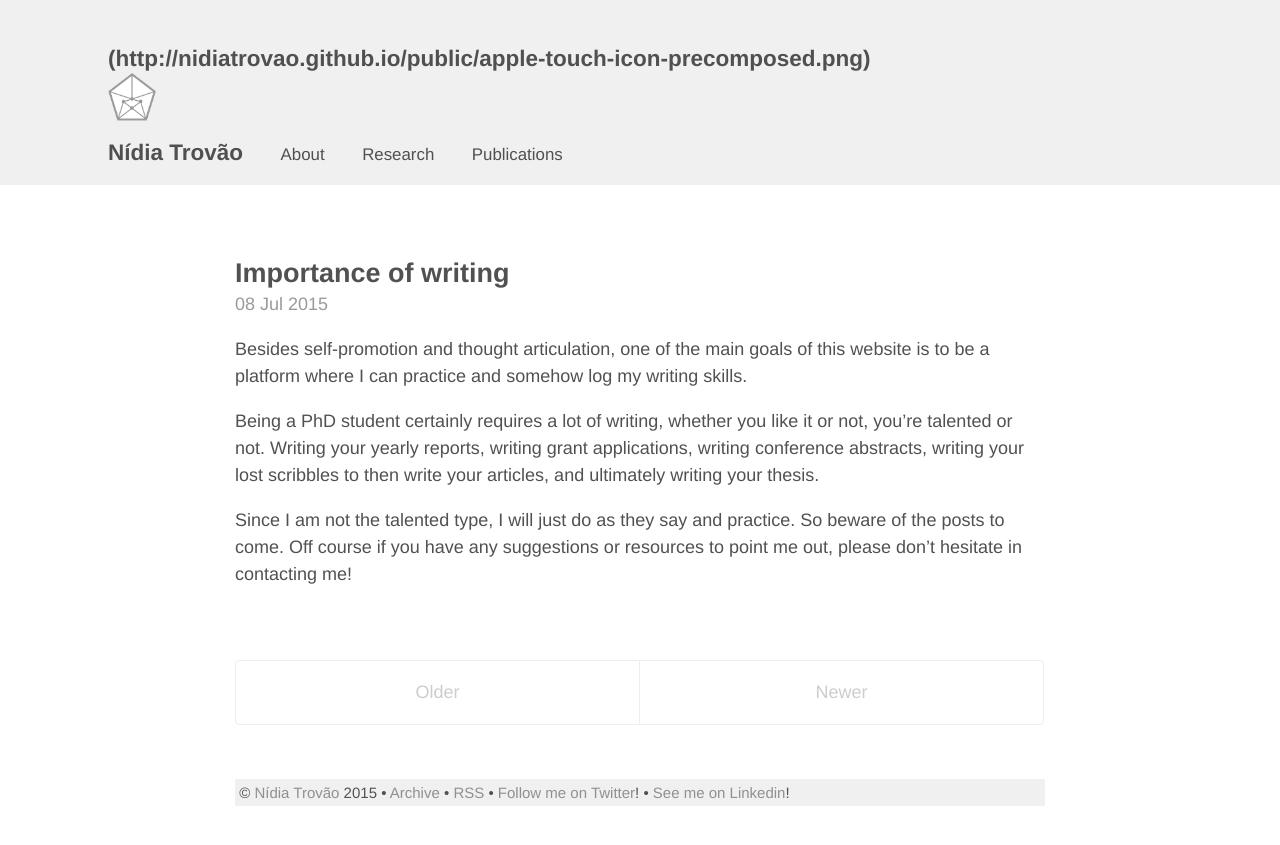
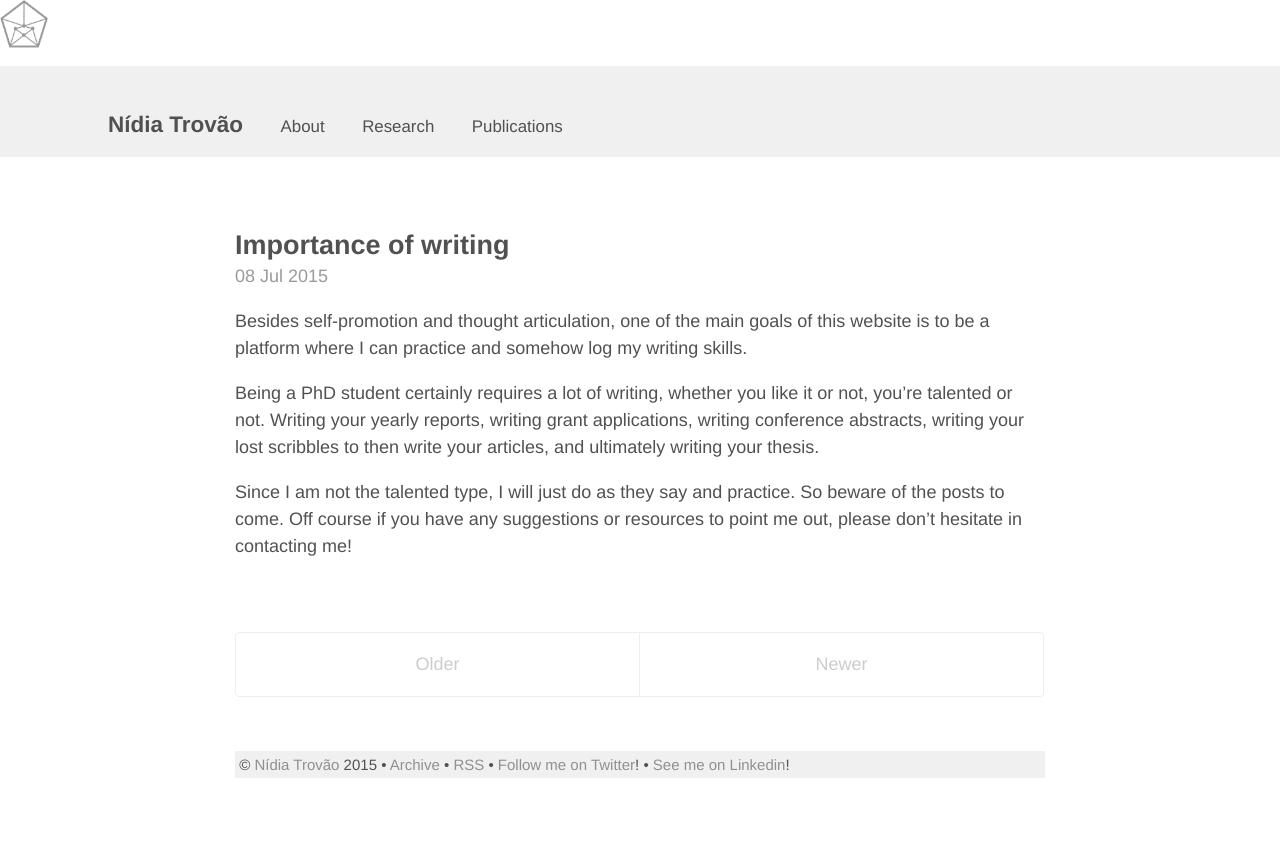
Before and after one commit to nidiatrovao/nidiatrovao.github.io, a Jekyll site: the page built from index.html, in a window 1280 px wide. Shown: the top 845 px of the page. Built offline with Jekyll 4.4.1, drawn with Linux system fonts in a browser that asks for light colours; the list of posts is cut into pages by our own code.

Commit message:
logo fix

```diff
--- a/_layouts/default.html
+++ b/_layouts/default.html
@@ -5,8 +5,9 @@
 
   <body>
 	  <header class="masthead" style="padding-top:0;margin-left:auto;margin-right:auto">
-        <h3 class="masthead-title" style="background-color:#F0F0F0;padding-top:2.5rem;max-width:100%;padding-bottom:1rem;padding-left:6rem;padding-right:6rem;margin-left:auto;margin-right:auto">({{ site.url }}/public/apple-touch-icon-precomposed.png)
-          <img src="/public/apple-touch-icon-precomposed.png" alt="Logo" height="48px" width="48px" style="z-index:-1"><a href="{{ site.baseurl }}/" title="Home">{{ site.title }}</a>
+	  <img src="/public/apple-touch-icon-precomposed.png" alt="Logo" height="48px" width="48px" style="z-index:-1">
+        <h3 class="masthead-title" style="background-color:#F0F0F0;padding-top:2.5rem;max-width:100%;padding-bottom:1rem;padding-left:6rem;padding-right:6rem;margin-left:auto;margin-right:auto">
+          <a href="{{ site.baseurl }}/" title="Home">{{ site.title }}</a>
 			{% for page in site.pages_list %}
 				&nbsp;&nbsp;&nbsp;&nbsp;
 				<small><a href="{{ page[1] }}">{{ page[0] }}</a></small>
```
